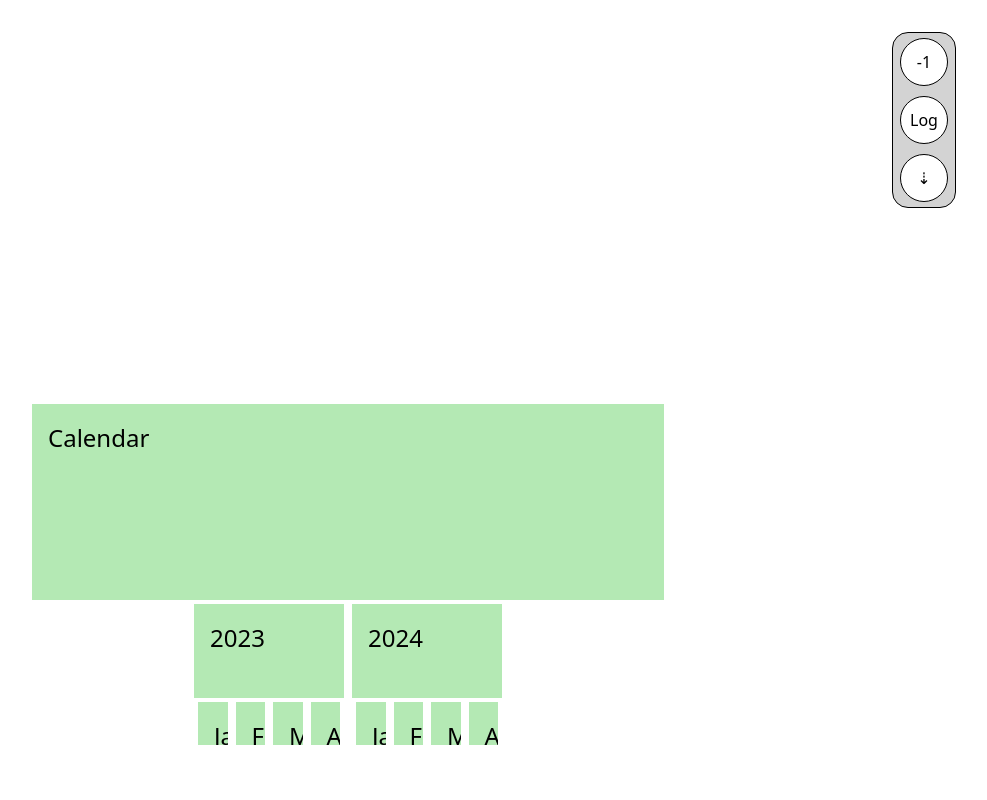
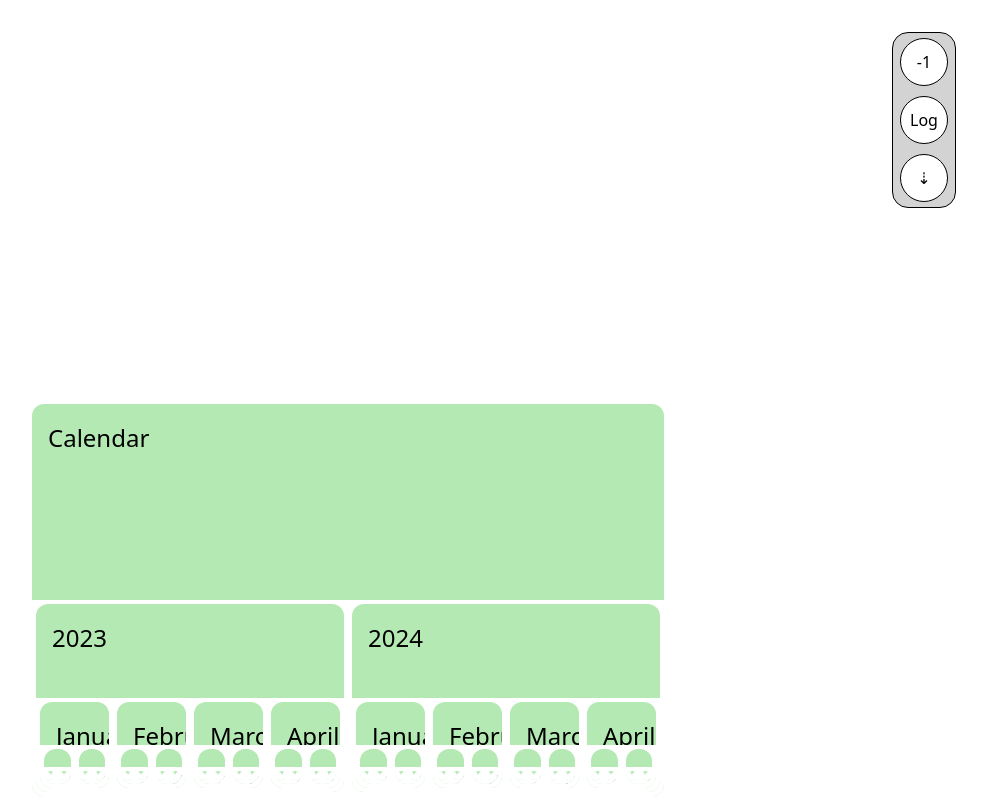
Before and after one commit to RandonSRProctor/nested-data-ui, a React (Create React App) app: page / in a window 1280 px wide. Shown: the whole page, without its empty margins (292-1279 px from the left). Built offline with nearby package versions, Linux system fonts and the light colour scheme; the HTML template or start-up script is replaced by a standard one.

Commit message:
Made children width dynamic.

```diff
--- a/src/NodeCard/BottomHalf/ChildrenNodeCards/ChildrenNodeCards.tsx
+++ b/src/NodeCard/BottomHalf/ChildrenNodeCards/ChildrenNodeCards.tsx
@@ -3,13 +3,13 @@ import { NodeCard } from '../../NodeCard';
 import { makeArrayOfKeys } from '../../utils';
 
 export type ChildrenNodeCardsProps = {
-  pathToParentCard: (string | number)[];
+  breadcrumbsToParentNodeKey: (string | number)[];
   parentNodeValue: any; // <- Intentional "any"!
 };
 // TODO: Account for duplicate names.  For right now all must be unique
 export function ChildrenNodeCards({
   parentNodeValue,
-  pathToParentCard,
+  breadcrumbsToParentNodeKey,
 }: ChildrenNodeCardsProps) {
   const isValuePrimitive =
     !Array.isArray(parentNodeValue) && typeof parentNodeValue !== 'object';
@@ -25,9 +25,9 @@ export function ChildrenNodeCards({
         return (
           <NodeCard
             nodeKey={key}
-            key={key}
-            pathToCard={[...pathToParentCard, key]}
+            breadcrumbs={[...breadcrumbsToParentNodeKey, key]}
             nodeValue={parentNodeValue[key]}
+            numberOfSiblingsPlusSelf={keys.length}
           />
         );
       })}
--- a/src/NodeCard/Card.css
+++ b/src/NodeCard/Card.css
@@ -1,7 +1,7 @@
 .Card {
   transition: 1s;
   border-style: solid;
-  border-radius: 0.25rem;
+  border-radius: 1rem;
   position: relative;
   background-color: rgb(180, 233, 180);
   overflow: hidden;
--- a/src/NodeCard/NodeCard.tsx
+++ b/src/NodeCard/NodeCard.tsx
@@ -8,9 +8,10 @@ import { TopHalf } from './TopHalf/TopHalf';
 import { Title } from './TopHalf/Title/Title';
 
 export type NodeCardProps = {
-  nodeKey: string; // nodeKey?
-  nodeValue: any[] | object; //nodeValue
-  pathToCard: (string | number)[];
+  nodeKey: string;
+  nodeValue: any[] | object;
+  breadcrumbs: (string | number)[];
+  numberOfSiblingsPlusSelf: number;
 };
 
 /**
@@ -27,7 +28,8 @@ export type NodeCardProps = {
 export function NodeCard({
   nodeKey,
   nodeValue: thisNodeValue,
-  pathToCard,
+  breadcrumbs,
+  numberOfSiblingsPlusSelf,
 }: NodeCardProps) {
   const {
     depthOfFocus = 0,
@@ -36,31 +38,38 @@ export function NodeCard({
     setSelectedNodePath,
   } = useContext(Context);
 
-  const thisCardDepth = pathToCard.length;
+  const thisCardDepth = breadcrumbs.length;
   const cardClassName = deriveClassName(
     thisCardDepth,
     depthOfFocus,
     selectedNodePath,
-    pathToCard
+    breadcrumbs
   );
 
   function focusOnCard(event: React.MouseEvent<HTMLDivElement, MouseEvent>) {
     event.stopPropagation();
     setDepthOfFocus(thisCardDepth);
-    setSelectedNodePath([...pathToCard]);
+    setSelectedNodePath([...breadcrumbs]);
+  }
+
+  let style = {};
+  const percentOfWidth = 100 / numberOfSiblingsPlusSelf;
+  if (cardClassName === 'Card--undecided') {
+    style = { width: `${percentOfWidth}%` };
   }
 
   return (
     <div
       onClick={focusOnCard}
       className={` ${cardClassName} Card flex flex-col items-center justify-end`}
+      style={style}
     >
       <TopHalf>
         <Title title={nodeKey} />
       </TopHalf>
       <BottomHalf>
         <ChildrenNodeCards
-          pathToParentCard={pathToCard}
+          breadcrumbsToParentNodeKey={breadcrumbs}
           parentNodeValue={thisNodeValue}
         />
       </BottomHalf>
--- a/src/Root/Root.tsx
+++ b/src/Root/Root.tsx
@@ -11,5 +11,12 @@ type RootProps = {
 };
 
 export function Root({ title, data }: RootProps) {
-  return <NodeCard nodeKey={title} nodeValue={data} pathToCard={[]} />;
+  return (
+    <NodeCard
+      nodeKey={title}
+      nodeValue={data}
+      breadcrumbs={[]}
+      numberOfSiblingsPlusSelf={1}
+    />
+  );
 }
```
